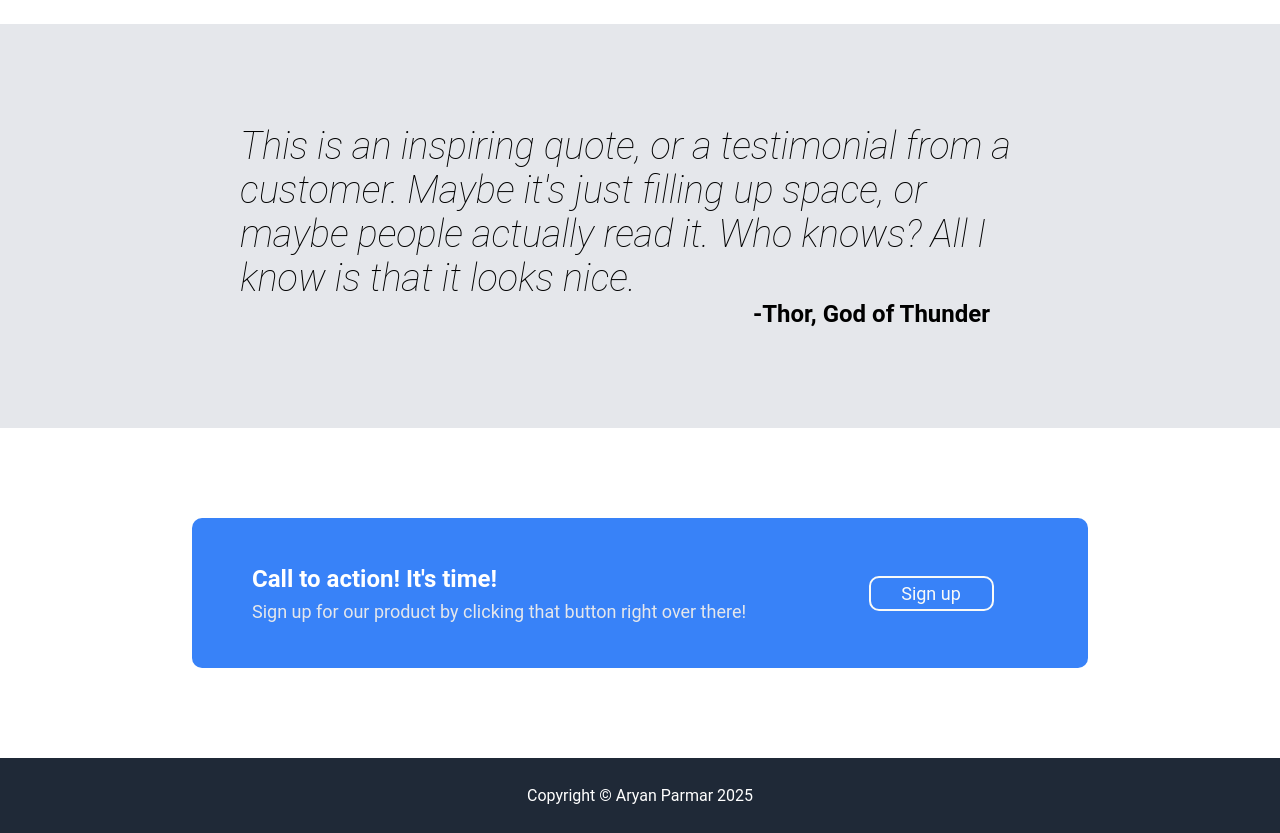
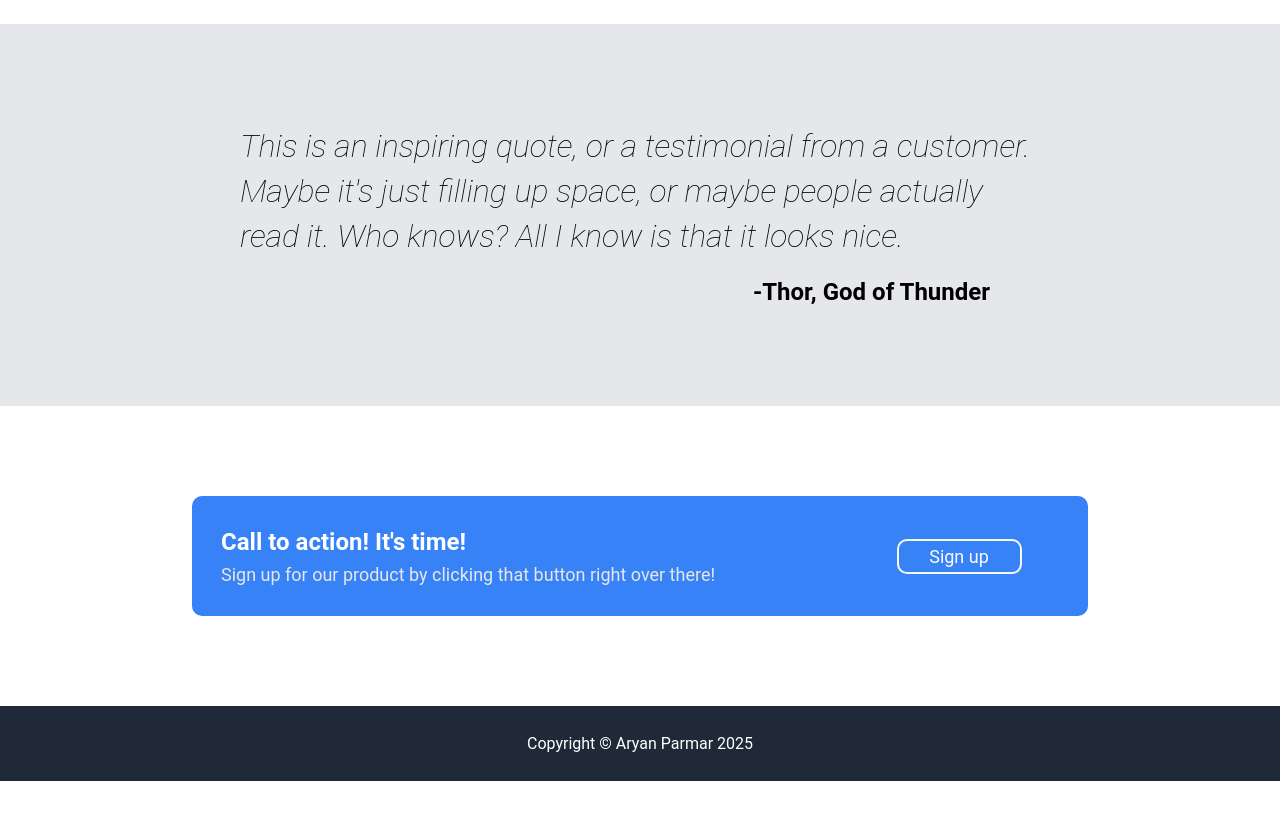
Before and after one commit to notaarryan/odin-landing-page, a plain HTML site: page index.html in a window 1280 px wide. Shown: the part 1240-2073 px from the top of the page. After the commit the page ends 2021 px from the top, so only its background shows below. Drawn offline with Linux system fonts and the light colour scheme.

Commit message:
fixed sizing errors in quote section
fixed the overflowing of text when screen width is lower

```diff
--- a/style.css
+++ b/style.css
@@ -178,17 +178,21 @@ a {
 }
 
 .quote {
-    font-size: 38px;
-    width: 800px;
+    font-size: 2em;
+    max-width: 800px;
+    width: 100%;
     font-weight: 200;
+    line-height: 1.4;
 }
 
 .author {
-    width: 700px;
+    width: 100%;
+    max-width: 700px;
     font-weight: bold;
-    font-size: 24px;
+    font-size: 1.5em;
     display: flex;
-    justify-content: end;
+    justify-content: flex-end;
+    padding-top: 20px;
 }
 
 .sign-up-section {
@@ -203,15 +207,18 @@ a {
 .sign-up-container {
     display: flex;
     justify-content: space-around;
+    align-items: center;
     background-color: #3882f8;
-    padding: 60px;
-    height: 150px;
+    padding: 10px;
     width: 80%;
     border-radius: 10px;
+    flex-wrap: wrap;
+    flex: 1;
 }
 
 .sign-up-container .left-section {
     flex-basis: 600px;
+    height: 100px;
     color: white;
     display: flex;
     justify-content: center;
@@ -231,8 +238,9 @@ a {
 }
 
 .sign-up-container .right-section {
+    height: 35px;
+    min-height: 50px;
     flex-basis: 200px;
-    height: 100%;
     display: flex;
     justify-content: center;
     align-items: center;
```
